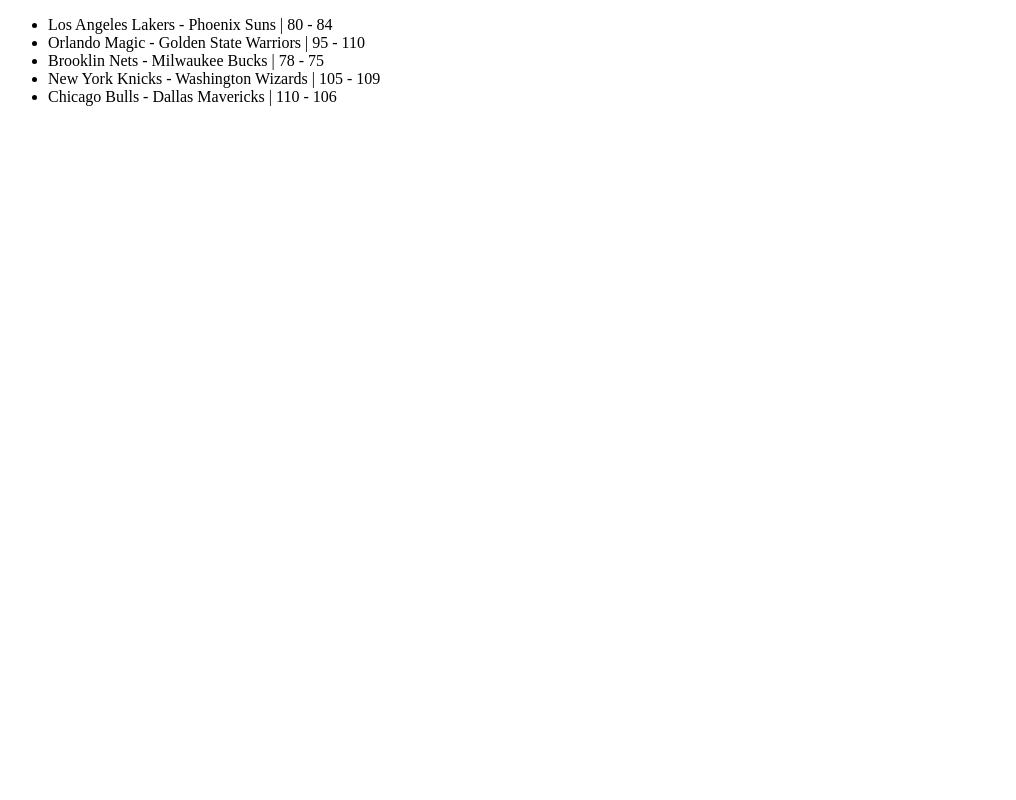
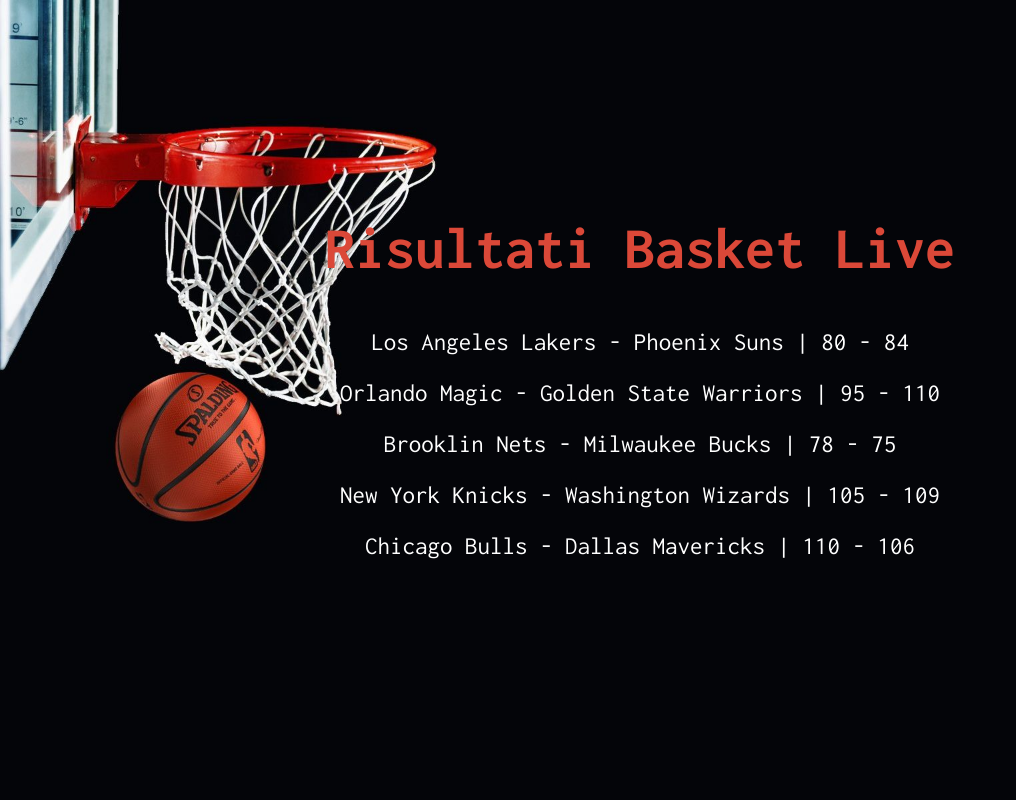
Before and after one commit to AndreaCasentini93/php-snacks-b1, a PHP site: page / in a window 1280 px wide. Shown: the whole page, without its empty margins (0-1016 px from the left). Run offline with PHP 8.4, Linux system fonts and the light colour scheme.

Commit message:
Snack 1 Refactoring

```diff
--- /dev/null
+++ b/snack1/css/style.css
@@ -0,0 +1,34 @@
+* {
+    box-sizing: border-box;
+    padding: 0;
+    margin: 0;
+}
+
+body {
+    display: flex;
+    flex-direction: column;
+    justify-content: center;
+    align-items: center;
+    height: 100vh;
+    text-align: center;
+    font-family: 'Inconsolata', monospace;
+    color: #FFFFFF;
+    background-image: url('../img/basket-background.jpg');
+    background-position: center;
+    background-size: cover;
+}
+
+h1 {
+    margin-bottom: 50px;
+    font-size: 60px;
+    color: #DB4838;
+}
+
+ul {
+    list-style: none;
+}
+
+li {
+    margin-bottom: 25px;
+    font-size: 25px;
+}
--- a/snack1/index.php
+++ b/snack1/index.php
@@ -55,10 +55,20 @@
         <meta charset="UTF-8">
         <meta http-equiv="X-UA-Compatible" content="IE=edge">
         <meta name="viewport" content="width=device-width, initial-scale=1.0">
+        <!-- FAVICON -->
+        <link rel="shortcut icon" href="img/basket-logo.png" type="image/x-icon">
+        <!-- FONT GOOGLE -->
+        <link rel="preconnect" href="https://fonts.googleapis.com">
+        <link rel="preconnect" href="https://fonts.gstatic.com" crossorigin>
+        <link href="https://fonts.googleapis.com/css2?family=Inconsolata:wght@400;700&display=swap" rel="stylesheet">
+        <!-- STYLE CSS -->
+        <link rel="stylesheet" href="css/style.css">
+        <!-- TITLE -->
         <title>Snack 1</title>
     </head>
 
     <body>
+        <h1>Risultati Basket Live</h1>
         <ul>
             <?php
                 for ($i = 0; $i < count($basketballMatches); $i++) {
--- /dev/null
+++ b/snack2/css/style.css
@@ -0,0 +1,5 @@
+* {
+    box-sizing: border-box;
+    padding: 0;
+    margin: 0;
+}
--- /dev/null
+++ b/snack3/css/style.css
@@ -0,0 +1,5 @@
+* {
+    box-sizing: border-box;
+    padding: 0;
+    margin: 0;
+}
```
Also changed, not shown: snack2/index.php (+7 -0 lines), snack3/index.php (+7 -0 lines), snack1/img/basket-background.jpg (added), snack1/img/basket-logo.png (added).
